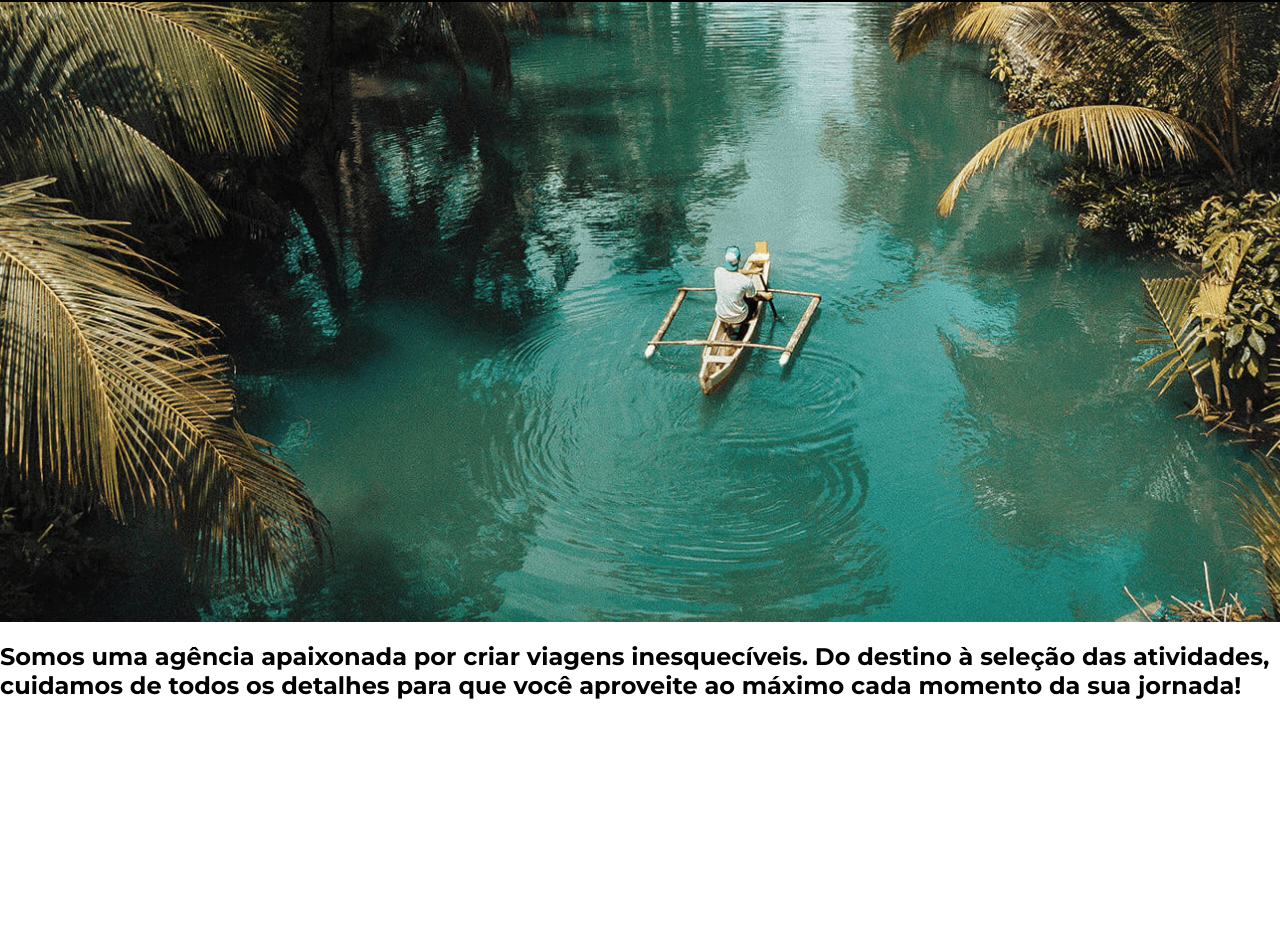
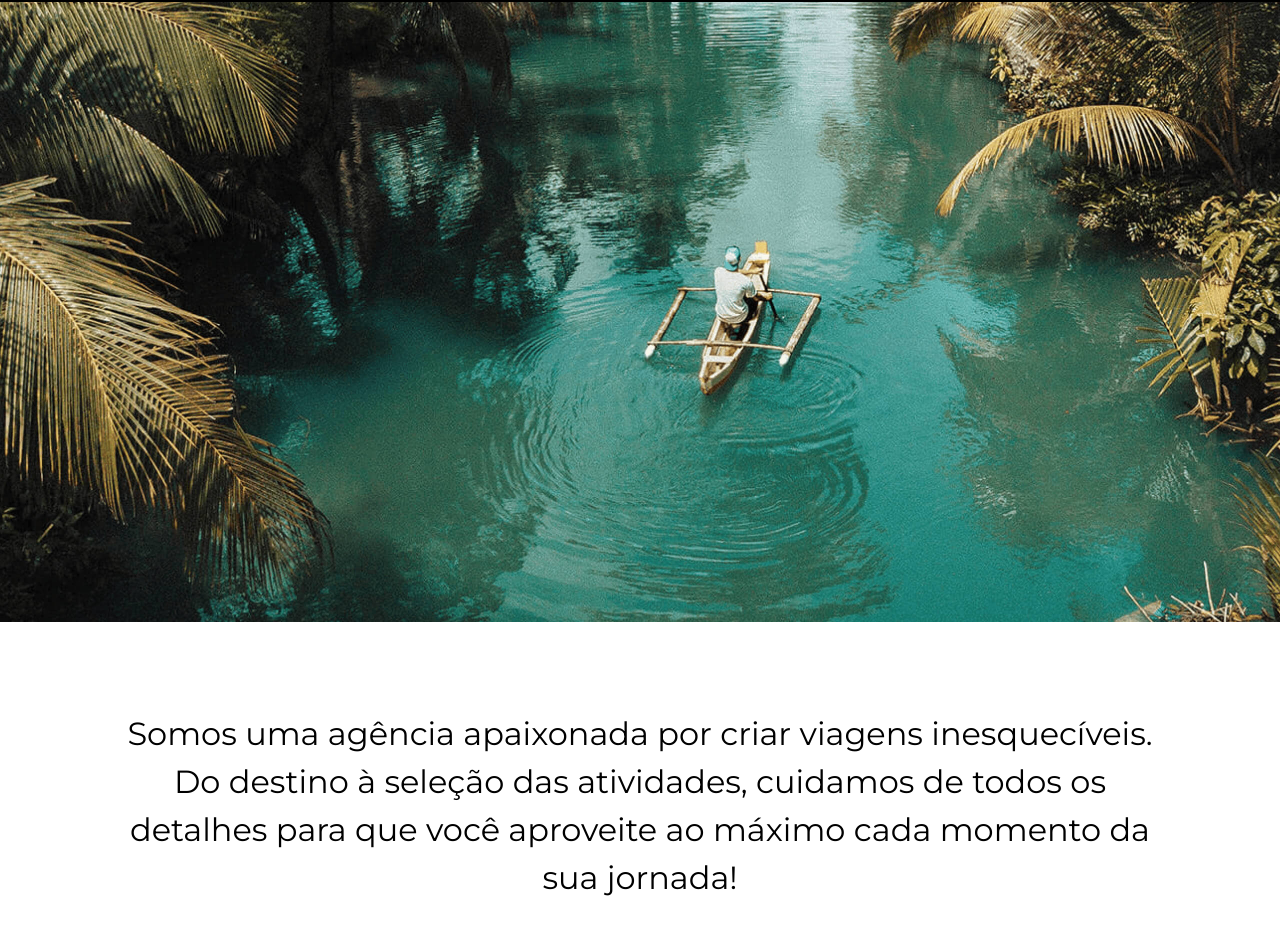
Before and after one commit to helder-marques/projeto-viagens, a plain HTML site: page index.html in a window 1280 px wide. Shown: the part 138-1072 px from the top of the page. Before the commit the page ends 858 px from the top, so only its background shows below. Drawn offline with Linux system fonts and the light colour scheme.

Commit message:
Finaliza hero

```diff
--- a/css/hero.css
+++ b/css/hero.css
@@ -3,6 +3,14 @@
   height: 400px;
   background: url("../img/Banner\ homepage\ \(1\).jpg") no-repeat;
   background-size: cover;
+}
+.hero h2 {
+  padding: 88px 24px;
+  margin: 0;
+  font-weight: var(--text-weight);
+  font-size: 20px;
+  text-align: center;
+  line-height: 1.5;
 }
 
 @media (min-width: 768px) {
@@ -11,6 +19,10 @@
     background: url("../img/Banner\ tablet\ \(2\).jpg") no-repeat;
     background-size: cover;
   }
+  .hero h2 {
+    padding: 88px 60px;
+    font-size: 32px;
+  }
 }
 
 @media (min-width: 1024px) {
@@ -18,4 +30,13 @@
     background: url("../img/Maldivas\ \(2\)\ \(1\).jpg") no-repeat;
     background-size: cover;
   }
+  .hero h2 {
+    padding: 88px 120px;
+  }
 }
+
+@media (min-width: 1920px) {
+  .hero h2 {
+    padding: 88px 160px;
+  }
+}
--- a/index.html
+++ b/index.html
@@ -41,14 +41,12 @@
       </div>
     </header>
     <section class="hero">
-      <div class="hero-img">
-
-      </div>
+      <div class="hero-img"></div>
+      <h2>
+        Somos uma agência apaixonada por criar viagens inesquecíveis. Do destino
+        à seleção das atividades, cuidamos de todos os detalhes para que você
+        aproveite ao máximo cada momento da sua jornada!
+      </h2>
     </section>
-    <h2>
-      Somos uma agência apaixonada por criar viagens inesquecíveis. Do destino à
-      seleção das atividades, cuidamos de todos os detalhes para que você
-      aproveite ao máximo cada momento da sua jornada!
-    </h2>
   </body>
 </html>
```
